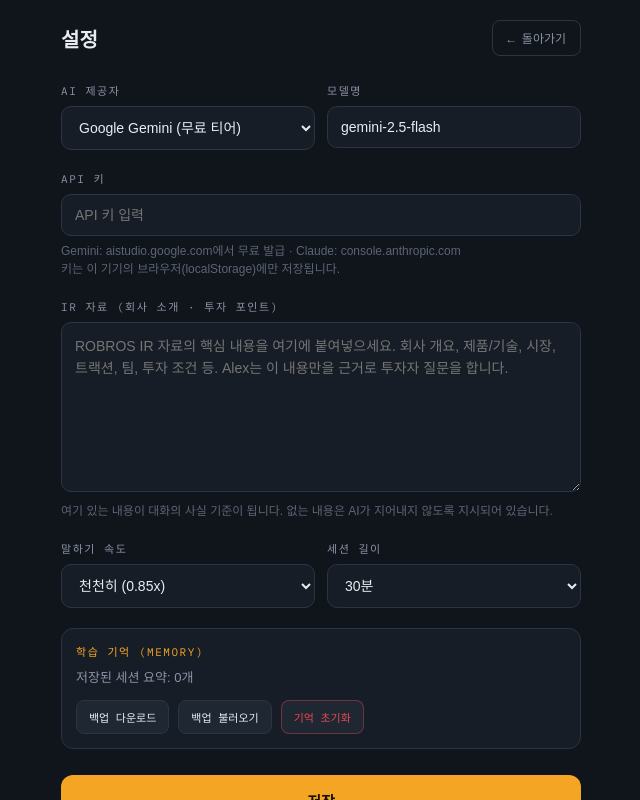
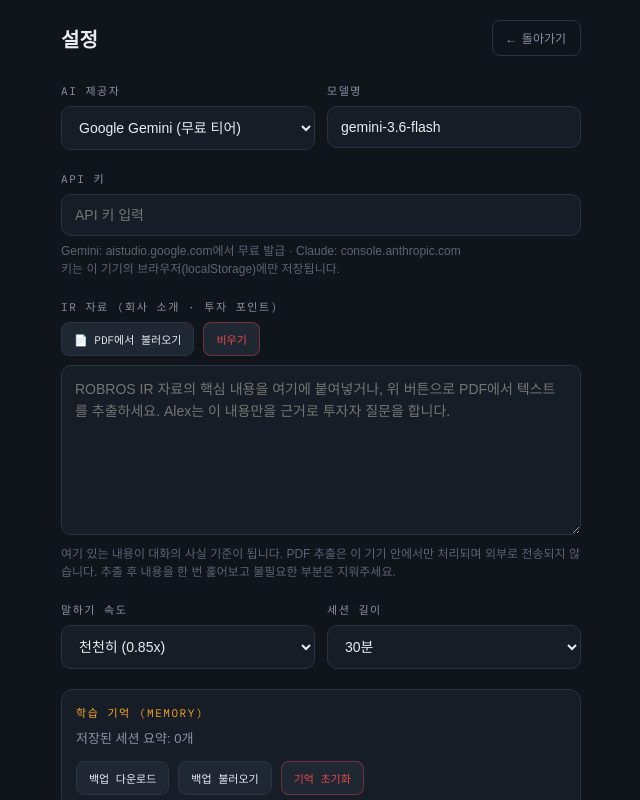
Before and after one commit to ChangmoNam/english-call, a plain HTML site: page index.html in a window 1280 px wide. Both pictures are taken after a click on the button "⚙️". Shown: the whole page, without its empty margins (319-959 px from the left). Drawn offline with Linux system fonts and the light colour scheme; a web font is replaced by a local one.

Commit message:
Add files via upload

```diff
--- a/index.html
+++ b/index.html
@@ -181,7 +181,7 @@ button{font-family:inherit;border:none;cursor:pointer;background:none;color:inhe
       </div>
       <div class="field">
         <label>모델명</label>
-        <input id="model" placeholder="gemini-2.5-flash">
+        <input id="model" placeholder="gemini-3.6-flash">
       </div>
     </div>
 
@@ -193,8 +193,13 @@ button{font-family:inherit;border:none;cursor:pointer;background:none;color:inhe
 
     <div class="field">
       <label>IR 자료 (회사 소개 · 투자 포인트)</label>
-      <textarea id="irText" placeholder="ROBROS IR 자료의 핵심 내용을 여기에 붙여넣으세요. 회사 개요, 제품/기술, 시장, 트랙션, 팀, 투자 조건 등. Alex는 이 내용만을 근거로 투자자 질문을 합니다."></textarea>
-      <div class="hint">여기 있는 내용이 대화의 사실 기준이 됩니다. 없는 내용은 AI가 지어내지 않도록 지시되어 있습니다.</div>
+      <div style="display:flex;gap:9px;margin-bottom:9px">
+        <button class="mini-btn" id="pdfBtn" type="button">📄 PDF에서 불러오기</button>
+        <button class="mini-btn danger" id="irClearBtn" type="button">비우기</button>
+        <input type="file" id="pdfFile" accept=".pdf,application/pdf" style="display:none">
+      </div>
+      <textarea id="irText" placeholder="ROBROS IR 자료의 핵심 내용을 여기에 붙여넣거나, 위 버튼으로 PDF에서 텍스트를 추출하세요. Alex는 이 내용만을 근거로 투자자 질문을 합니다."></textarea>
+      <div class="hint">여기 있는 내용이 대화의 사실 기준이 됩니다. PDF 추출은 이 기기 안에서만 처리되며 외부로 전송되지 않습니다. 추출 후 내용을 한 번 훑어보고 불필요한 부분은 지워주세요.</div>
     </div>
 
     <div class="row2">
@@ -236,7 +241,7 @@ button{font-family:inherit;border:none;cursor:pointer;background:none;color:inhe
 <script>
 /* =================== STATE =================== */
 const LS = { set:'ecall_settings', ir:'ecall_ir', mem:'ecall_memory' };
-const DEFAULTS = { provider:'gemini', model:'gemini-2.5-flash', apiKey:'', ttsRate:'0.85', sessionMin:'30' };
+const DEFAULTS = { provider:'gemini', model:'gemini-3.6-flash', apiKey:'', ttsRate:'0.85', sessionMin:'30' };
 let settings = { ...DEFAULTS, ...(JSON.parse(localStorage.getItem(LS.set)||'{}')) };
 let irText   = localStorage.getItem(LS.ir) || '';
 let memory   = JSON.parse(localStorage.getItem(LS.mem)||'[]');   // array of session summaries
@@ -394,11 +399,11 @@ async function callLLM(msgs, sys){
   return callGemini(msgs, sys);
 }
 async function callGemini(msgs, sys){
-  const url=`https://generativelanguage.googleapis.com/v1beta/models/${encodeURIComponent(settings.model||'gemini-2.5-flash')}:generateContent?key=${encodeURIComponent(settings.apiKey)}`;
+  const url=`https://generativelanguage.googleapis.com/v1beta/models/${encodeURIComponent(settings.model||'gemini-3.6-flash')}:generateContent?key=${encodeURIComponent(settings.apiKey)}`;
   const contents = msgs.map(m=>({ role: m.role==='assistant'?'model':'user', parts:[{text:m.content}] }));
   const res = await fetch(url,{ method:'POST', headers:{'Content-Type':'application/json'},
     body: JSON.stringify({ system_instruction:{parts:[{text:sys}]}, contents,
-      generationConfig:{ temperature:0.7, maxOutputTokens:1024 } }) });
+      generationConfig:{ maxOutputTokens:4096 } }) });
   if(!res.ok){ const e=await res.text(); throw new Error('Gemini '+res.status+': '+e.slice(0,180)); }
   const data = await res.json();
   return (data.candidates?.[0]?.content?.parts||[]).map(p=>p.text||'').join('');
@@ -511,7 +516,7 @@ function loadSettingsUI(){
   $('memInfo').textContent='저장된 세션 요약: '+memory.length+'개'+(memory.length?' · 최근 '+ (memory[memory.length-1].date||'') : '');
 }
 $('provider').onchange = e=>{
-  $('model').value = e.target.value==='claude' ? 'claude-haiku-4-5-20251001' : 'gemini-2.5-flash';
+  $('model').value = e.target.value==='claude' ? 'claude-haiku-4-5-20251001' : 'gemini-3.6-flash';
 };
 $('saveBtn').onclick = ()=>{
   settings={ provider:$('provider').value, model:$('model').value.trim(),
```
